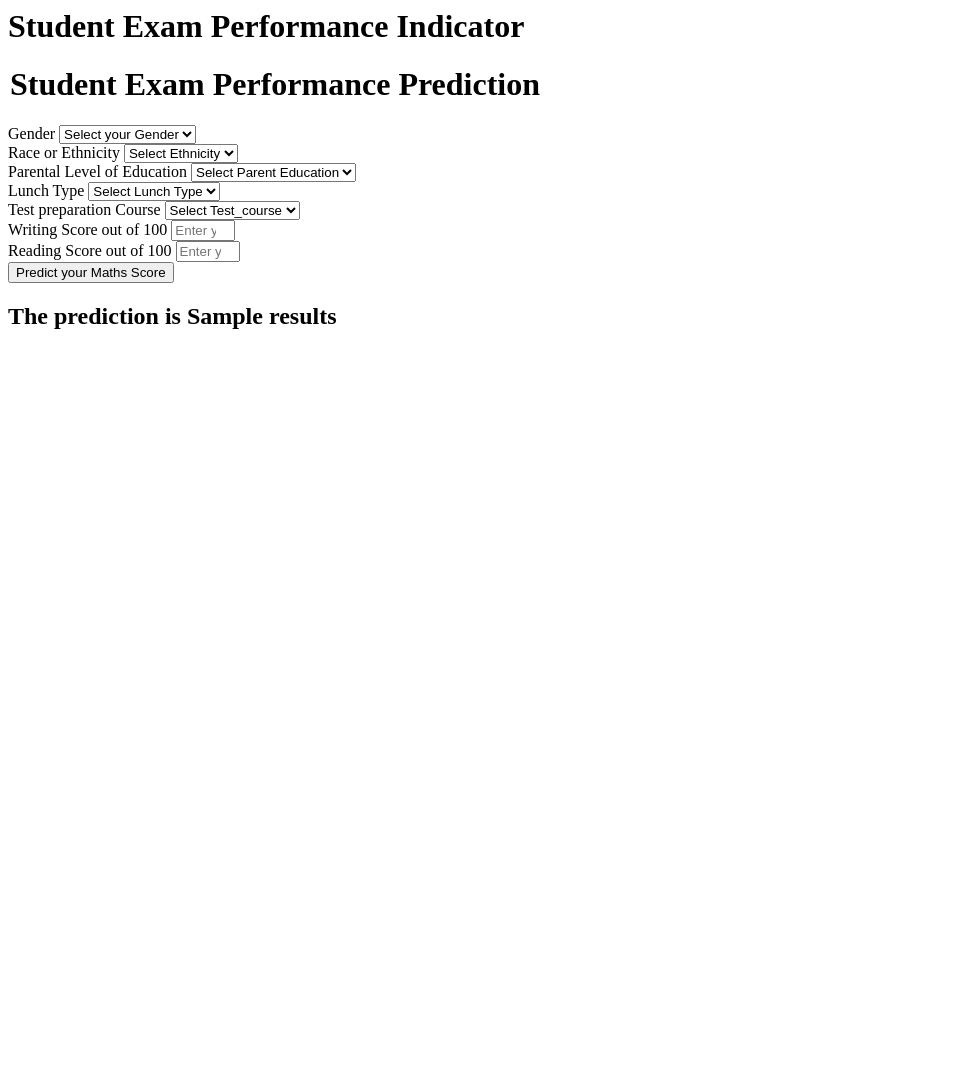
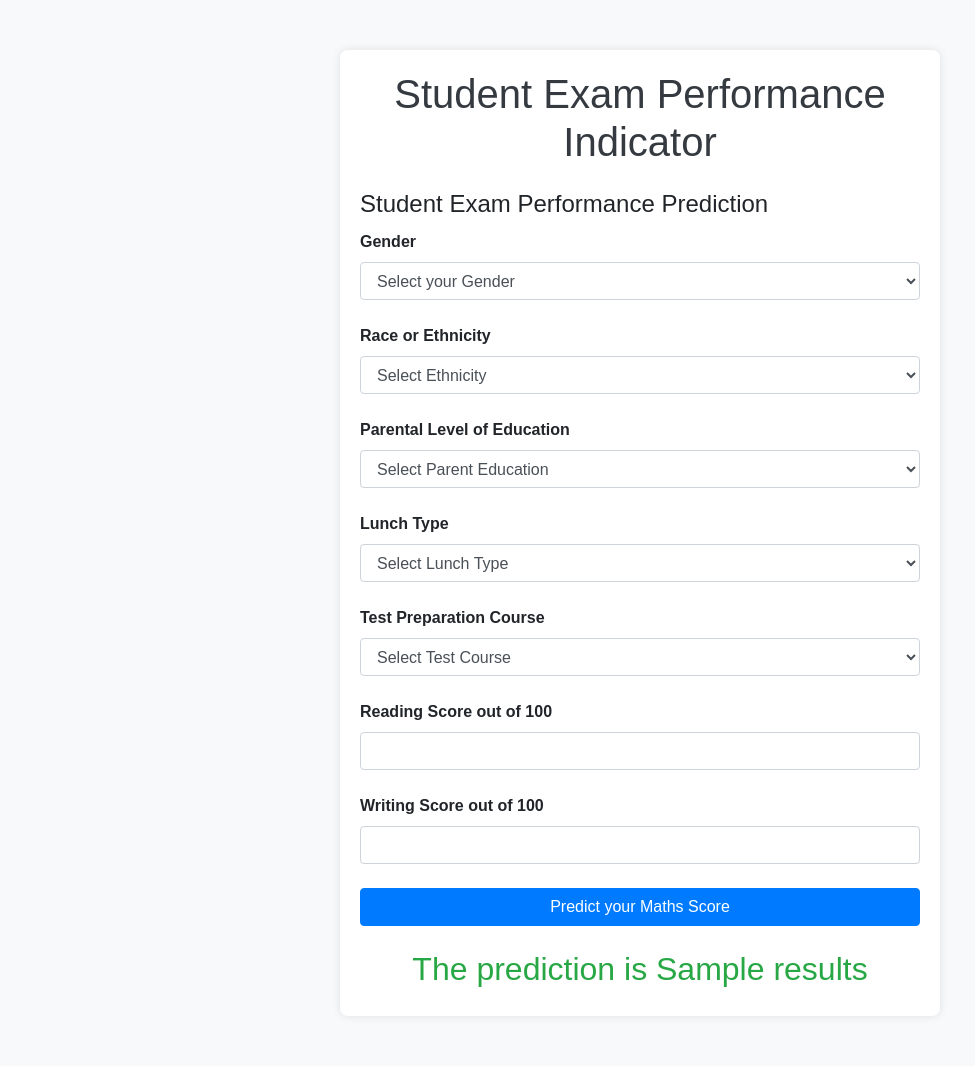
Before and after one commit to goodnessohi/my_ml_project, a Flask app: template templates/home.html in a window 1280 px wide. Shown: the whole page, without its empty margins (0-975 px from the left). Before the commit the page ends 329 px from the top, so only its background shows below. Run offline with Flask 3, Linux system fonts and the light colour scheme; the template is opened without the code that fills it: most values are stand-ins (such as "Sample title", 1, 10 or a date in 2020); parts of the project's set-up code (start-up, migrations or seed data) failed here and were passed over; some libraries are stand-ins or nearby versions.

Commit message:
An improvement to the html code to ensure presentability and functionality

```diff
--- a/templates/home.html
+++ b/templates/home.html
@@ -1,111 +1,112 @@
-<html>
+<!DOCTYPE html>
+<html lang="en">
+<head>
+    <meta charset="UTF-8">
+    <meta name="viewport" content="width=device-width, initial-scale=1.0">
+    <title>Student Exam Performance Indicator</title>
+    <link rel="stylesheet" href="https://maxcdn.bootstrapcdn.com/bootstrap/4.5.2/css/bootstrap.min.css">
+    <style>
+        body {
+            background-color: #f8f9fa;
+            font-family: Arial, sans-serif;
+        }
+        .login {
+            max-width: 600px;
+            margin: 50px auto;
+            background: #ffffff;
+            padding: 20px;
+            box-shadow: 0 0 10px rgba(0, 0, 0, 0.1);
+            border-radius: 8px;
+        }
+        h1 {
+            text-align: center;
+            margin-bottom: 20px;
+            color: #343a40;
+        }
+        label {
+            font-weight: bold;
+        }
+        .form-control {
+            margin-bottom: 15px;
+        }
+        .btn-primary {
+            width: 100%;
+        }
+        .form-group {
+            margin-bottom: 1.5rem;
+        }
+        h2 {
+            text-align: center;
+            color: #28a745;
+            margin-top: 20px;
+        }
+    </style>
+</head>
 <body>
     <div class="login">
         <h1>Student Exam Performance Indicator</h1>
-
         <form action="{{ url_for('predict_datapoint')}}" method="post">
-        <h1>
             <legend>Student Exam Performance Prediction</legend>
-        </h1>
-        <div class="mb-3">
-            <label class="form-label">Gender</label>
-            <select class="form-control" name="gender" placeholder="Enter your Gender" required>
-                <option class="placeholder" selected disabled value="">Select your Gender</option>
-                <option value="male">
-                    Male
-                </option>
-                <option value="female">
-                    Female
-                </option>
+            <div class="form-group">
+                <label for="gender">Gender</label>
+                <select id="gender" class="form-control" name="gender" required>
+                    <option selected disabled value="">Select your Gender</option>
+                    <option value="male">Male</option>
+                    <option value="female">Female</option>
                 </select>
             </div>
-        <div class="mb-3">
-            <label class="form-label">Race or Ethnicity</label>
-            <select class="form-control" name="ethnicity" placeholder="Enter you ethnicity" required>
-                <option class="placeholder" selected disabled value="">Select Ethnicity</option>
-                <option value="group A">
-                    Group A
-                </option>
-                <option value="group B">
-                    Group B
-                </option>
-                <option value="group C">
-                    Group C
-                </option>
-                <option value="group D">
-                    Group D
-                </option>
-                <option value="group E">
-                    Group E
-                </option>
+            <div class="form-group">
+                <label for="ethnicity">Race or Ethnicity</label>
+                <select id="ethnicity" class="form-control" name="ethnicity" required>
+                    <option selected disabled value="">Select Ethnicity</option>
+                    <option value="group A">Group A</option>
+                    <option value="group B">Group B</option>
+                    <option value="group C">Group C</option>
+                    <option value="group D">Group D</option>
+                    <option value="group E">Group E</option>
                 </select>
             </div>
-        <div class="mb-3">
-            <label class="form-label">Parental Level of Education</label>
-            <select class="form-control" name="parental_level_of_education"
-                placeholder="Enter you Parent Education" required>
-                <option class="placeholder" selected disabled value="">Select Parent Education</option>
-                <option value="associate's degree">
-                    associate's degree
-                </option>
-                <option value="bachelor's degree">
-                    bachelor's degree
-                </option>
-                <option value="high school">
-                    high school
-                </option>
-                <option value="master's degree">
-                    master's degree
-                </option>
-                <option value="some college">
-                    some college
-                </option>
-                <option value="some high school">
-                    some high school
-                </option>
+            <div class="form-group">
+                <label for="parental_level_of_education">Parental Level of Education</label>
+                <select id="parental_level_of_education" class="form-control" name="parental_level_of_education" required>
+                    <option selected disabled value="">Select Parent Education</option>
+                    <option value="associate's degree">Associate's degree</option>
+                    <option value="bachelor's degree">Bachelor's degree</option>
+                    <option value="high school">High school</option>
+                    <option value="master's degree">Master's degree</option>
+                    <option value="some college">Some college</option>
+                    <option value="some high school">Some high school</option>
                 </select>
             </div>
-        <div class="mb-3">
-            <label class="form-label">Lunch Type</label>
-            <select class="form-control" name="lunch" placeholder="Enter you Lunch" required>
-                <option class="placeholder" selected disabled value="">Select Lunch Type</option>
-                <option value="free/reduced">
-                    free/reduced
-                </option>
-                <option value="standard">
-                    standard
-                </option>
+            <div class="form-group">
+                <label for="lunch">Lunch Type</label>
+                <select id="lunch" class="form-control" name="lunch" required>
+                    <option selected disabled value="">Select Lunch Type</option>
+                    <option value="free/reduced">Free/Reduced</option>
+                    <option value="standard">Standard</option>
                 </select>
             </div>
-        <div class="mb-3">
-            <label class="form-label">Test preparation Course</label>
-            <select class="form-control" name="test_preparation_course" placeholder="Enter you Course"
-                required>
-                <option class="placeholder" selected disabled value="">Select Test_course</option>
-                <option value="none">
-                    None
-                </option>
-                <option value="completed">
-                    Completed
-                </option>
+            <div class="form-group">
+                <label for="test_preparation_course">Test Preparation Course</label>
+                <select id="test_preparation_course" class="form-control" name="test_preparation_course" required>
+                    <option selected disabled value="">Select Test Course</option>
+                    <option value="none">None</option>
+                    <option value="completed">Completed</option>
                 </select>
             </div>
-        <div class="mb-3">
-            <label class="form-label">Writing Score out of 100</label>
-            <input class="form-control" type="number" name="reading_score"
-                placeholder="Enter your Reading score" min='0' max='100' />
+            <div class="form-group">
+                <label for="reading_score">Reading Score out of 100</label>
+                <input id="reading_score" class="form-control" type="number" name="reading_score" min="0" max="100" required>
             </div>
-        <div class="mb-3">
-            <label class="form-label">Reading Score out of 100</label>
-            <input class="form-control" type="number" name="writing_score"
-                placeholder="Enter your Reading Score" min='0' max='100' />
+            <div class="form-group">
+                <label for="writing_score">Writing Score out of 100</label>
+                <input id="writing_score" class="form-control" type="number" name="writing_score" min="0" max="100" required>
             </div>
-        <div class="mb-3">
-            <input class="btn btn-primary" type="submit" value="Predict your Maths Score" required />
+            <div class="form-group">
+                <input class="btn btn-primary" type="submit" value="Predict your Maths Score">
             </div>
         </form>
-    <h2>
-       The  prediction is {{results}}
-    </h2>
-   <body>
+        <h2>The prediction is {{results}}</h2>
+    </div>
+</body>
 </html>
```
Also changed, not shown: src/pipeline/predict_pipeline.py (+26 -7 lines). Lines whose indentation alone changed are shown as unchanged.
